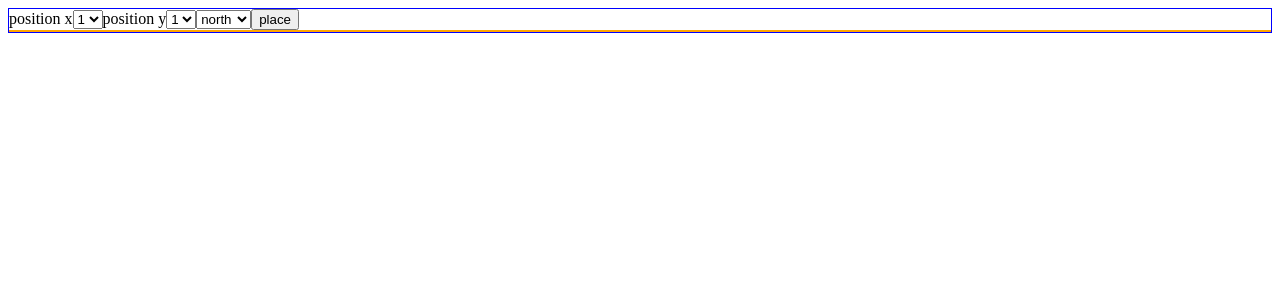
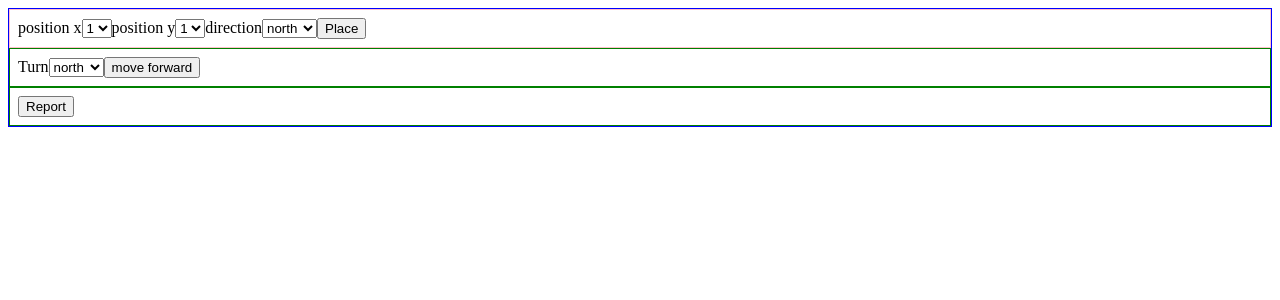
Before and after one commit to meligatt/toy-robot-react, a React app: page / in a window 1280 px wide. Shown: the top 300 px of the page. Built offline with nearby package versions, Linux system fonts and the light colour scheme.

Commit message:
Add button and select form components

```diff
--- a/src/components/Board.js
+++ b/src/components/Board.js
@@ -1,8 +1,24 @@
 import './Board.scss';
 import React, { Component } from 'react';
 import Tile from './Tile';
+import Select from './select';
+import Button from './button';
+
 const BOARD_WIDTH = 5;
 const BOARD_HEIGHT = 5;
+const boardPositionOptions = [
+  {title:'1', value:0},
+  {title:'2', value:1},
+  {title:'3', value:2},
+  {title:'4', value:3},
+  {title:'5', value:4}
+];
+const boardDirectionOptions = [
+  {title:'north', value:'north'},
+  {title:'south', value:'south' },
+  {title:'west', value:'west'},
+  {title:'east', value:'east'}
+];
 
 class Board extends Component{
   constructor(props) {
@@ -33,13 +49,16 @@ class Board extends Component{
       }
     };
   }
-  handlePositionBlur({id, value}) {
+  handlePositionBlur(event) {
+    const id = event.target.id;
+    const value = event.target.value;
     this.setState({
       [id]: parseInt(value, 10),
       shouldPlace: false
     });
   }
-  handleDirectionBlur({value}) {
+  handleDirectionBlur(event) {
+    const value = event.target.value;
     this.setState({
       robotDirection: value,
       shouldPlace: false
@@ -48,9 +67,24 @@ class Board extends Component{
   handlePlaceClick() {
     this.setState({shouldPlace: true});
   }
-  renderColumn(column, robotPosY, robotPosX, robotDirection) {
+  handleTurnBlur() {
+    console.log('------------------------------------');
+    console.log('handleTurnBlur');
+    console.log('------------------------------------');
+  }
+  handleMoveClick() {
+    console.log('------------------------------------');
+    console.log('handleMoveClick');
+    console.log('------------------------------------');
+  }
+  handleReportClick() {
+    console.log('------------------------------------');
+    console.log('handleReportClick');
+    console.log('------------------------------------');
+  }
+  renderColumn(column, index, robotPosY, robotPosX, robotDirection) {
     return (
-      <div style = { {border:'1px solid blue'} }>
+      <div key = { index }style = { {border:'1px solid blue'} }>
         {
           column.map((_, index) => {
             if (robotPosY === index){
@@ -63,14 +97,13 @@ class Board extends Component{
       </div>
     );
   }
-  renderEmptyColumn() {
+  renderEmptyColumn(column, index) {
     return (
-      <div style = { {border:'1px solid blue'} }>
-        <Tile key = { 0 } show = { false }/>
-        <Tile key = { 1 } show = { false }/>
-        <Tile key = { 2 } show = { false }/>
-        <Tile key = { 3 } show = { false }/>
-        <Tile key = { 4 } show = { false }/>
+      <div key = { index } style = { {border:'1px solid blue'} }>
+        {
+          column.map((_, index) => <Tile key = { index } id = { index } show = { false }/>
+          )
+        }
       </div>
     );
   }
@@ -78,43 +111,55 @@ class Board extends Component{
     const {robotPosX, robotPosY, robotDirection, shouldPlace, board} =  this.state;
     return(
       <main>
-        <label htmlFor = "robotPosX">position x</label>
-        <select name = "robotPosX" id = "robotPosX" value = { this.robotPosX } onBlur = { (e) => this.handlePositionBlur(e.target) }>
-          <option value = "0">1</option>
-          <option value = "1">2</option>
-          <option value = "2">3</option>
-          <option value = "3">4</option>
-          <option value = "4">5</option>
-        </select>
+        <div style = { {border: '1px solid pink', padding: '8px'} }>
+          <Select
+            label = "position x"
+            name = "robotPosX"
+            id = "robotPosX"
+            value = { this.robotPosX }
+            options = { boardPositionOptions }
+            onBlur = { (e) => this.handlePositionBlur(e) }/>
+          <Select
+            label = "position y"
+            name = "robotPosY"
+            id = "robotPosY"
+            value = { this.robotPosY }
+            options = { boardPositionOptions }
+            onBlur = { (e) => this.handlePositionBlur(e) }/>
+          <Select
+            label = "direction"
+            name = "robotDirection"
+            id = "robotDirection"
+            value = { this.robotDirection }
+            options = { boardDirectionOptions }
+            onBlur = { (e) => this.handleDirectionBlur(e) }/>
+          <Button onClick = { () => this.handlePlaceClick() } label = "Place" />
+        </div>
 
-        <label htmlFor = "robotPosY">position y</label>
-        <select name = "robotPosY" id = "robotPosY" value = { this.robotPosY } onBlur = { (e) => this.handlePositionBlur(e.target) }>
-          <option value = "0">1</option>
-          <option value = "1">2</option>
-          <option value = "2">3</option>
-          <option value = "3">4</option>
-          <option value = "4">5</option>
-        </select>
+        <div style = { {border: '1px solid green', padding: '8px'} }>
+          <Select
+            label = "Turn"
+            name = "robotTurn"
+            id = "robotTurn"
+            value = { this.robotDirection }
+            options = { boardDirectionOptions }
+            onBlur = { (e) => this.handleTurnBlur(e) }/>
+          <Button onClick = { () => this.handleMoveClick() } label = "move forward" />
+        </div>
+        <div style = { {border: '1px solid green', padding: '8px'} }>
+          <Button onClick = { () => this.handleReportClick() } label = "Report" />
+        </div>
 
-        <select name = "robotDirection" id = "robotDirection" value = { this.robotDirection } onBlur = { (e) => this.handleDirectionBlur(e.target) }>
-          <option value = "north">north</option>
-          <option value = "south">south</option>
-          <option value = "west">west</option>
-          <option value = "east">east</option>
-        </select>
-        <button onClick = { () => this.handlePlaceClick() }>place</button>
-        <div>
-          <div  className = "flex-grid-fifth" style = { {border:'1px solid orange'} }>
-            { shouldPlace &&
+        <div className = "flex-grid-fifth">
+          { shouldPlace &&
               board.map((column, index) => {
                 if (robotPosX === index){
-                  return this.renderColumn(column, robotPosY, robotPosX, robotDirection);
+                  return this.renderColumn(column, index, robotPosY, robotPosX, robotDirection);
                 } else {
-                  return this.renderEmptyColumn();
+                  return this.renderEmptyColumn(column, index);
                 }
               })
-            }
-          </div>
+          }
         </div>
       </main>
     );
--- /dev/null
+++ b/src/components/button/index.js
@@ -0,0 +1,18 @@
+import React from 'react';
+import PropTypes from 'prop-types';
+
+const Button = ({
+  label,
+  onClick
+}) => {
+  return(
+    <button onClick = { () => onClick() }>{ label }</button>
+  );
+};
+
+Button.propTypes = {
+  label:PropTypes.string,
+  onClick:PropTypes.func
+};
+
+export default Button;
--- /dev/null
+++ b/src/components/select/index.js
@@ -0,0 +1,33 @@
+import React, { Fragment } from 'react';
+import PropTypes from 'prop-types';
+
+const Select = ({
+  label,
+  name,
+  id,
+  value,
+  options,
+  onBlur
+}) => {
+  return(
+    <Fragment>
+      <label htmlFor = { id }>{ label }</label>
+      <select name = { name } id = { id } value = { value } onBlur = { (e) => { onBlur(e); } }>
+        {
+          options.map((option, index) => <option key = { index } value = { option.value }>{ option.title }</option>)
+        }
+      </select>
+    </Fragment>
+  );
+};
+
+Select.propTypes = {
+  label:PropTypes.string,
+  name:PropTypes.string,
+  id:PropTypes.string,
+  value:PropTypes.number,
+  options:PropTypes.array,
+  onBlur:PropTypes.func
+};
+
+export default Select;
```
